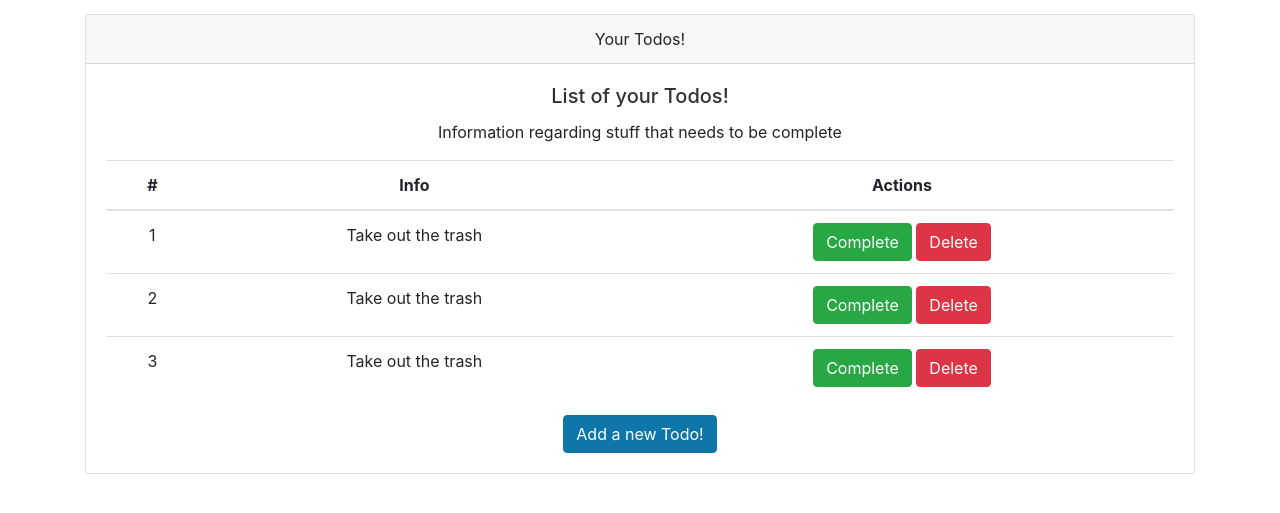
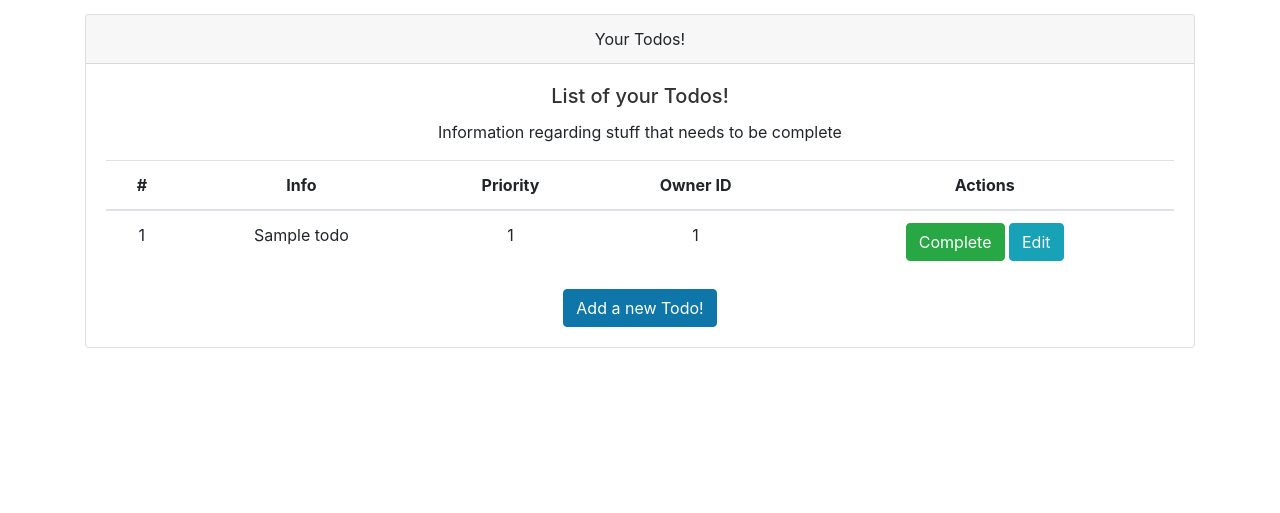
Before and after one commit to JohnQ1981/fastApi-project4, a FastAPI app: page /todos in a window 1280 px wide. Shown: the part 56-569 px from the top of the page. Run offline with FastAPI, Linux system fonts and the light colour scheme; tables that the repository leaves empty hold one stand-in row (values such as "Sample post"); some libraries are stand-ins or nearby versions.

Commit message:
adding full stack layout.html and db connections done

```diff
--- a/routers/todos.py
+++ b/routers/todos.py
@@ -1,9 +1,11 @@
 from typing import Annotated
 
-from fastapi import APIRouter, Depends, HTTPException, Path, Request
+from fastapi import APIRouter, Depends, HTTPException, Path, Request, Form
 from pydantic import BaseModel, Field
 from sqlalchemy.orm import Session
 from starlette import status
+from starlette.responses import RedirectResponse
+
 import models
 from models import Todos
 from database import SessionLocal, engine
@@ -32,8 +34,9 @@ def get_db():
 
 
 @router.get("/todos", response_class=HTMLResponse)
-async def read_all_by_user(request: Request):
-    return templates.TemplateResponse("home.html", {"request": request})
+async def read_all_by_user(request: Request, db: Session = Depends(get_db)):
+    todos = db.query(models.Todos).filter(models.Todos.owner_id == 1).all()
+    return templates.TemplateResponse("home.html", {"request": request, "todos": todos})
 
 
 @router.get("/add-todo", response_class=HTMLResponse)
@@ -41,6 +44,37 @@ async def add_new_todo(request: Request):
     return templates.TemplateResponse("add-todo.html", {"request": request})
 
 
+@router.post("/add-todo", response_class=HTMLResponse)
+async def create_todo(request: Request, title: str = Form(...), description: str = Form(...),
+                      priority: int = Form(...), db: Session = Depends(get_db)):
+    todo_model = models.Todos()
+    todo_model.title = title
+    todo_model.description = description
+    todo_model.priority = priority
+    todo_model.complete = False
+    todo_model.owner_id = 1
+
+    db.add(todo_model)
+    db.commit()
+    return RedirectResponse(url="/todos", status_code=status.HTTP_302_FOUND)
+
+
 @router.get("/edit-todo/{todo_id}", response_class=HTMLResponse)
-async def edit_todo(request: Request):
-    return templates.TemplateResponse("edit-todo.html", {"request": request})
+async def edit_todo(request: Request, todo_id: int, db: Session = Depends(get_db)):
+    todo = db.query(models.Todos).filter(models.Todos.id == todo_id).first()
+    return templates.TemplateResponse("edit-todo.html", {"request": request, "todo": todo})
+
+
+@router.post("/edit-todo/{todo_id}", response_class=HTMLResponse)
+async def edit_todo_commit(request: Request, todo_id: int, title: str = Form(...),
+                           description: str = Form(...), priority: int = Form(...), db: Session = Depends(get_db)):
+    todo_model = db.query(models.Todos).filter(models.Todos.id == todo_id).first()
+
+    todo_model.title = title
+    todo_model.description = description
+    todo_model.priority = priority
+
+    db.add(todo_model)
+    db.commit()
+
+    return RedirectResponse(url="/todos", status_code=status.HTTP_302_FOUND)
--- a/templates/add-todo.html
+++ b/templates/add-todo.html
@@ -6,7 +6,7 @@
             Make a new todo
         </div>
         <div class="card-body">
-            <form>
+            <form method="POST">
                 <div class="form-group">
                     <label>Title</label>
                     <input type="text" class="form-control" name="title"
--- a/templates/home.html
+++ b/templates/home.html
@@ -14,37 +14,32 @@
     <tr>
       <th scope="col">#</th>
       <th scope="col">Info</th>
+      <th scope="col">Priority</th>
+      <th scope="col">Owner ID</th>
       <th scope="col">Actions</th>
+
 
     </tr>
   </thead>
   <tbody>
-
+{% for todo in todos %}
 <tr class="pointer" >
 
-      <td>1</td>
-      <td id="td1">Take out the trash </td>
-      <td><button type="button" class="btn btn-success">Complete</button> <button type="button" class="btn btn-danger">Delete</button> </td>
+      <td>{{loop.index}}</td>
+      <td>{{todo.title}} </td>
+     <td>{{todo.priority}} </td>
+    <td>{{todo.owner_id}} </td>
+      <td>
+          <button type="button" class="btn btn-success">Complete</button>
+          <button onclick="window.location.href='edit-todo/{{todo.id}}'" type="button" class="btn btn-info">Edit</button>
+      </td>
     </tr>
-
-  <tr class="pointer">
-
-      <td>2</td>
-      <td>Take out the trash</td>
-      <td><button type="button" class="btn btn-success">Complete</button> <button type="button" class="btn btn-danger">Delete</button> </td>
-    </tr>
-
-  <tr class="pointer" >
-
-      <td>3</td>
-      <td >Take out the trash </td>
-      <td><button type="button" class="btn btn-success">Complete</button> <button type="button" class="btn btn-danger">Delete</button> </td>
-    </tr>
+{% endfor%}
 
   </tbody>
 </table>
 
-            <a href="#" class="btn btn-primary">Add a new Todo!</a>
+            <a href="add-todo" class="btn btn-primary">Add a new Todo!</a>
         </div>
     </div>
 </div>
```
Also changed, not shown: templates/edit-todo.html (+10 -9 lines).
